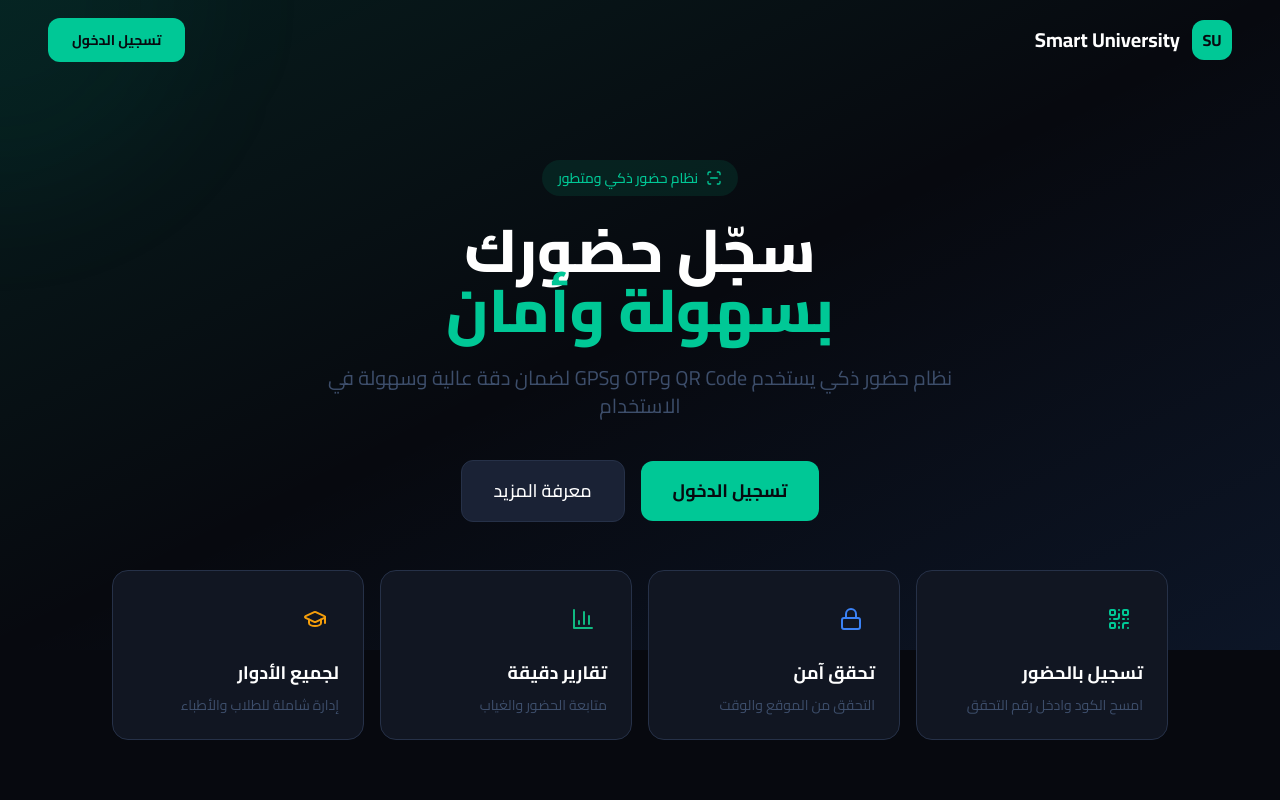
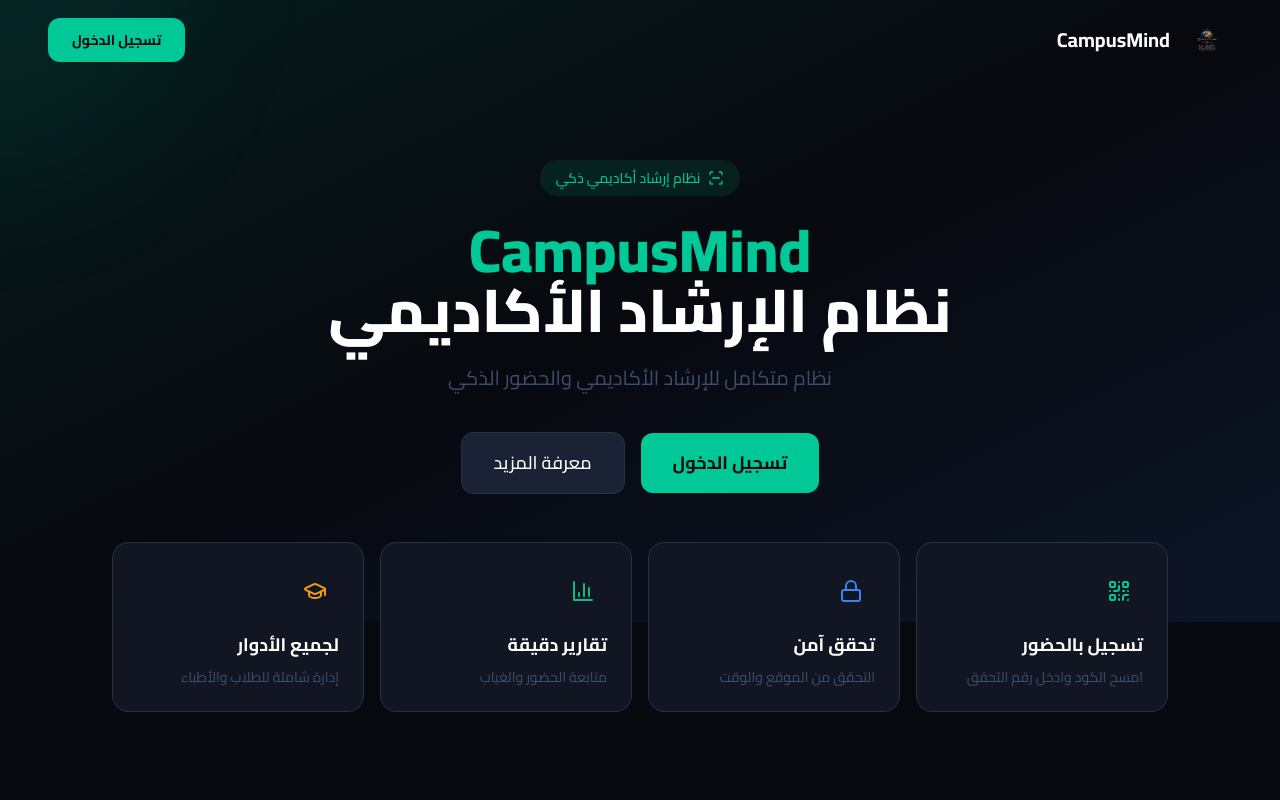
Before and after one commit to ziadelfeky404-code/smart-attendance-frontend, a Next.js app: page / in a window 1280 px wide. Shown: the top 800 px of the page. Built offline with nearby package versions, Linux system fonts and the light colour scheme.

Commit message:
feat: Update CampusMind branding and AI chatbot

```diff
--- a/app/layout.tsx
+++ b/app/layout.tsx
@@ -3,9 +3,11 @@
 import { AuthProvider } from '@/hooks/useAuth';
 
 export const metadata: Metadata = {
-  title: 'Smart University - نظام الحضور الذكي',
-  description: 'نظام الحضور الذكي للجامعة',
-  icons: { icon: '/favicon.ico' },
+  title: 'CampusMind - نظام الإرشاد الأكاديمي',
+  description: 'نظام الإرشاد الأكاديمي الذكي',
+  icons: {
+    icon: '/logo.png',
+  },
 };
 
 export default function RootLayout({ children }: { children: React.ReactNode }) {
--- a/app/login/page.tsx
+++ b/app/login/page.tsx
@@ -1,6 +1,7 @@
 'use client';
 import React, { useState } from 'react';
 import { useRouter } from 'next/navigation';
+import Image from 'next/image';
 import { useAuth } from '@/hooks/useAuth';
 import { Eye, EyeOff, Lock, Mail, AlertCircle } from 'lucide-react';
 
@@ -45,11 +46,15 @@
       </div>
       <div className="relative w-full max-w-md">
         <div className="text-center mb-8">
-          <div className="w-16 h-16 rounded-2xl bg-primary flex items-center justify-center mx-auto mb-4">
-            <span className="text-dark font-black text-2xl">SU</span>
-          </div>
-          <h1 className="text-3xl font-black mb-2">تسجيل الدخول</h1>
-          <p className="text-dark-400">أدخل بياناتك للوصول إلى حسابك</p>
+          <Image
+            src="/logo.png"
+            alt="CampusMind Logo"
+            width={80}
+            height={80}
+            className="object-contain mx-auto mb-4"
+          />
+          <h1 className="text-3xl font-black mb-2">CampusMind</h1>
+          <p className="text-dark-400">نظام الإرشاد الأكاديمي الذكي</p>
         </div>
 
         <div className="card">
--- a/app/page.tsx
+++ b/app/page.tsx
@@ -1,6 +1,7 @@
 'use client';
 import React, { useState, useCallback } from 'react';
 import Link from 'next/link';
+import Image from 'next/image';
 import { useAuth } from '@/hooks/useAuth';
 import {
   Users, BookOpen, QrCode, BarChart3, GraduationCap,
@@ -24,10 +25,14 @@
         <div className="absolute top-0 left-0 w-96 h-96 bg-primary/5 rounded-full blur-3xl -translate-x-1/2 -translate-y-1/2" />
         <nav className="relative z-10 flex items-center justify-between px-6 lg:px-12 h-20">
           <div className="flex items-center gap-3">
-            <div className="w-10 h-10 rounded-xl bg-primary flex items-center justify-center">
-              <span className="text-dark font-bold">SU</span>
-            </div>
-            <span className="font-bold text-xl">Smart University</span>
+            <Image
+              src="/logo.png"
+              alt="CampusMind Logo"
+              width={50}
+              height={50}
+              className="object-contain"
+            />
+            <span className="font-bold text-xl">CampusMind</span>
           </div>
           {user ? (
             <Link
@@ -47,15 +52,15 @@
           <div className="text-center">
             <div className="inline-flex items-center gap-2 bg-primary/10 text-primary px-4 py-2 rounded-full text-sm font-medium mb-6">
               <ScanLine size={16} />
-              نظام حضور ذكي ومتطور
+              نظام إرشاد أكاديمي ذكي
             </div>
             <h1 className="text-4xl lg:text-6xl font-black mb-6 leading-tight">
-              سجّل حضورك
+              <span className="text-primary">CampusMind</span>
               <br />
-              <span className="text-primary">بسهولة وأمان</span>
+              نظام الإرشاد الأكاديمي
             </h1>
             <p className="text-dark-400 text-lg lg:text-xl max-w-2xl mx-auto mb-10">
-              نظام حضور ذكي يستخدم QR Code وOTP وGPS لضمان دقة عالية وسهولة في الاستخدام
+              نظام متكامل للإرشاد الأكاديمي والحضور الذكي
             </p>
             <div className="flex flex-col sm:flex-row items-center justify-center gap-4">
               {user ? (
@@ -117,7 +122,11 @@
       </section>
 
       <footer className="border-t border-dark-300 py-8 text-center text-dark-400 text-sm">
-        <p>© 2025 Smart University. جميع الحقوق محفوظة.</p>
+        <div className="flex items-center justify-center gap-2 mb-2">
+          <Image src="/logo.png" alt="Logo" width={24} height={24} />
+          <span className="font-semibold">CampusMind</span>
+        </div>
+        <p>© 2025 CampusMind. جميع الحقوق محفوظة.</p>
       </footer>
     </div>
   );
--- a/components/layout/Navbar.tsx
+++ b/components/layout/Navbar.tsx
@@ -1,6 +1,7 @@
 'use client';
 import React, { useState, useRef, useEffect } from 'react';
 import Link from 'next/link';
+import Image from 'next/image';
 import { usePathname } from 'next/navigation';
 import { useAuth } from '@/hooks/useAuth';
 import {
@@ -68,10 +69,14 @@
               {sidebarOpen ? <X size={20} /> : <Menu size={20} />}
             </button>
             <Link href="/" className="flex items-center gap-2">
-              <div className="w-8 h-8 rounded-lg bg-primary flex items-center justify-center">
-                <span className="text-dark font-bold text-sm">SU</span>
-              </div>
-              <span className="font-bold text-lg hidden sm:block">Smart University</span>
+              <Image
+                src="/logo.png"
+                alt="CampusMind"
+                width={36}
+                height={36}
+                className="object-contain"
+              />
+              <span className="font-bold text-lg hidden sm:block">CampusMind</span>
             </Link>
           </div>
           <div className="flex items-center gap-3">
--- a/package.json
+++ b/package.json
@@ -1,5 +1,5 @@
 {
-  "name": "smart-university-frontend",
+  "name": "campusmind-frontend",
   "version": "1.0.0",
   "private": true,
   "scripts": {
```
Also changed, not shown: public/logo.png (added).
